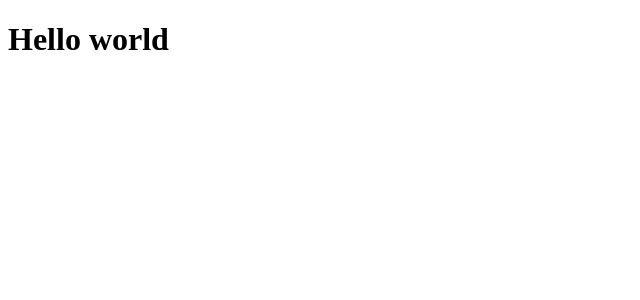
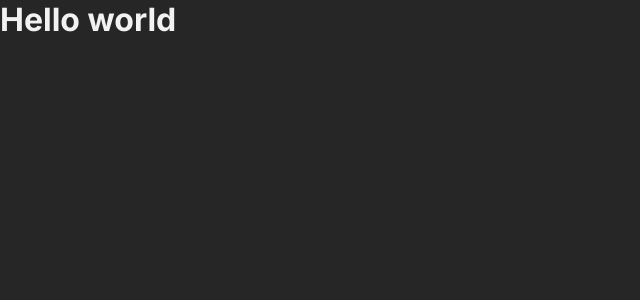
Before and after one commit to ysdor/desafio-praticando-conceitos-reactjs, a React (Vite) app: page / in a window 1280 px wide. Shown: the top 300 px of the page, without its empty margins (0-640 px from the left). Built offline with nearby package versions, Linux system fonts and the light colour scheme.

Commit message:
create global styles

```diff
--- a/index.html
+++ b/index.html
@@ -2,7 +2,13 @@
 <html lang="en">
   <head>
     <meta charset="UTF-8" />
+
+    <link rel="preconnect" href="https://fonts.googleapis.com" />
+    <link rel="preconnect" href="https://fonts.gstatic.com" crossorigin />
+
     <meta name="viewport" content="width=device-width, initial-scale=1.0" />
+
+    <link href="https://fonts.googleapis.com/css2?family=Inter:wght@400;700&display=swap" rel="stylesheet" />
 
     <title>Desafio: Praticando conceitos ReactJS</title>
   </head>
--- a/src/App.tsx
+++ b/src/App.tsx
@@ -1,3 +1,5 @@
+import './styles/global.css'
+
 export function App() {
   return (
     <h1>Hello world</h1>
--- /dev/null
+++ b/src/styles/global.css
@@ -0,0 +1,35 @@
+:root {
+  --blue: #4ea8de;
+  --blue-dark: #1e6f9f;
+
+  --danger: #e25858;
+
+  --gray-100: #f2f2f2;
+  --gray-200: #d9d9d9;
+  --gray-300: #808080;
+  --gray-400: #333333;
+  --gray-500: #262626;
+  --gray-600: #1a1a1a;
+  --gray-700: #0d0d0d;
+
+  --purple: #8284fa;
+  --purple-dark: #5E60ce;
+}
+
+* {
+  margin: 0;
+  padding: 0;
+  box-sizing: border-box;
+}
+
+body {
+  background: var(--gray-500);
+  color: var(--gray-100);
+  -webkit-font-smoothing: antialiased;
+}
+
+body, input, button {
+  font-family: 'Inter', sans-serif;
+  font-weight: 400;
+  font-size: 1rem;
+}
```
